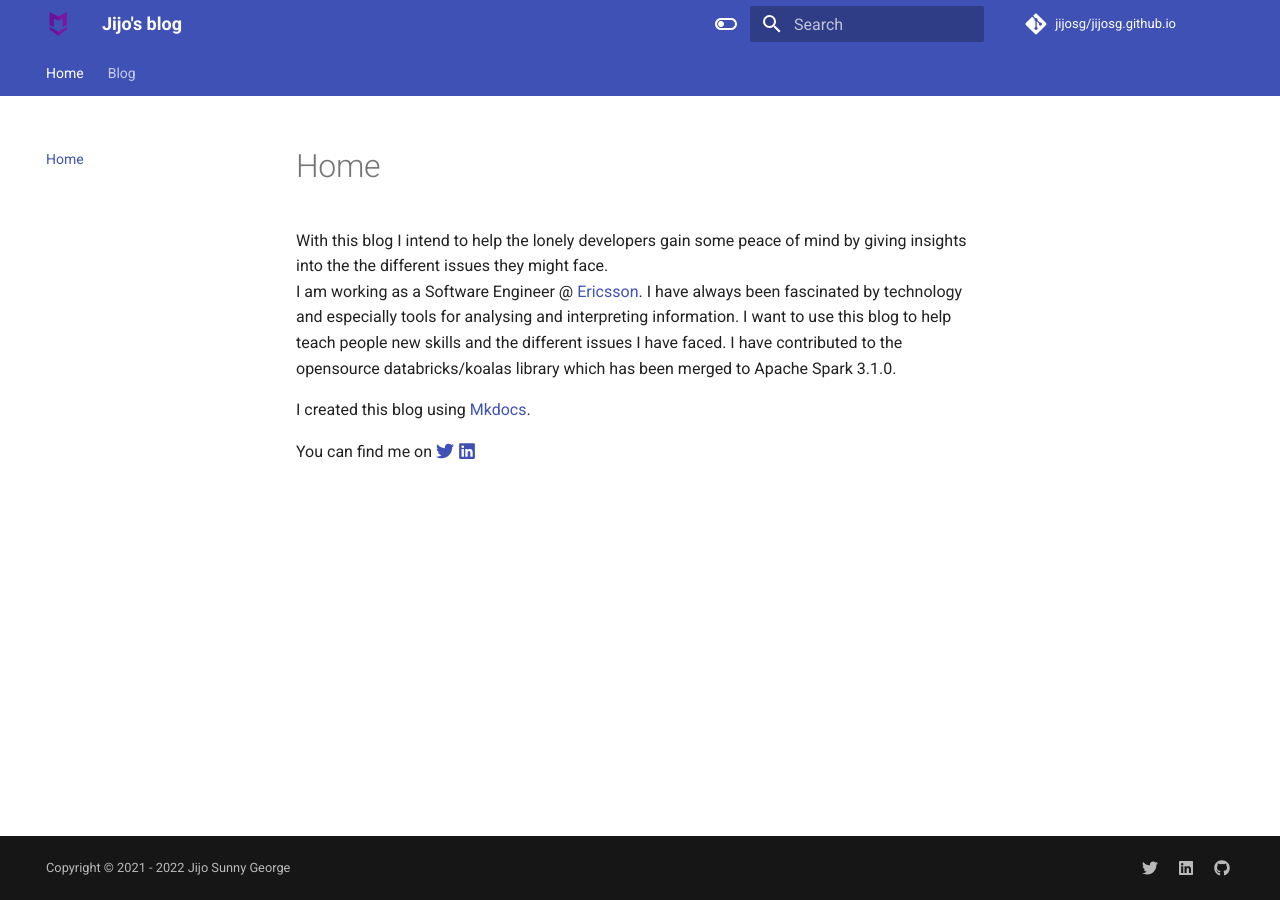
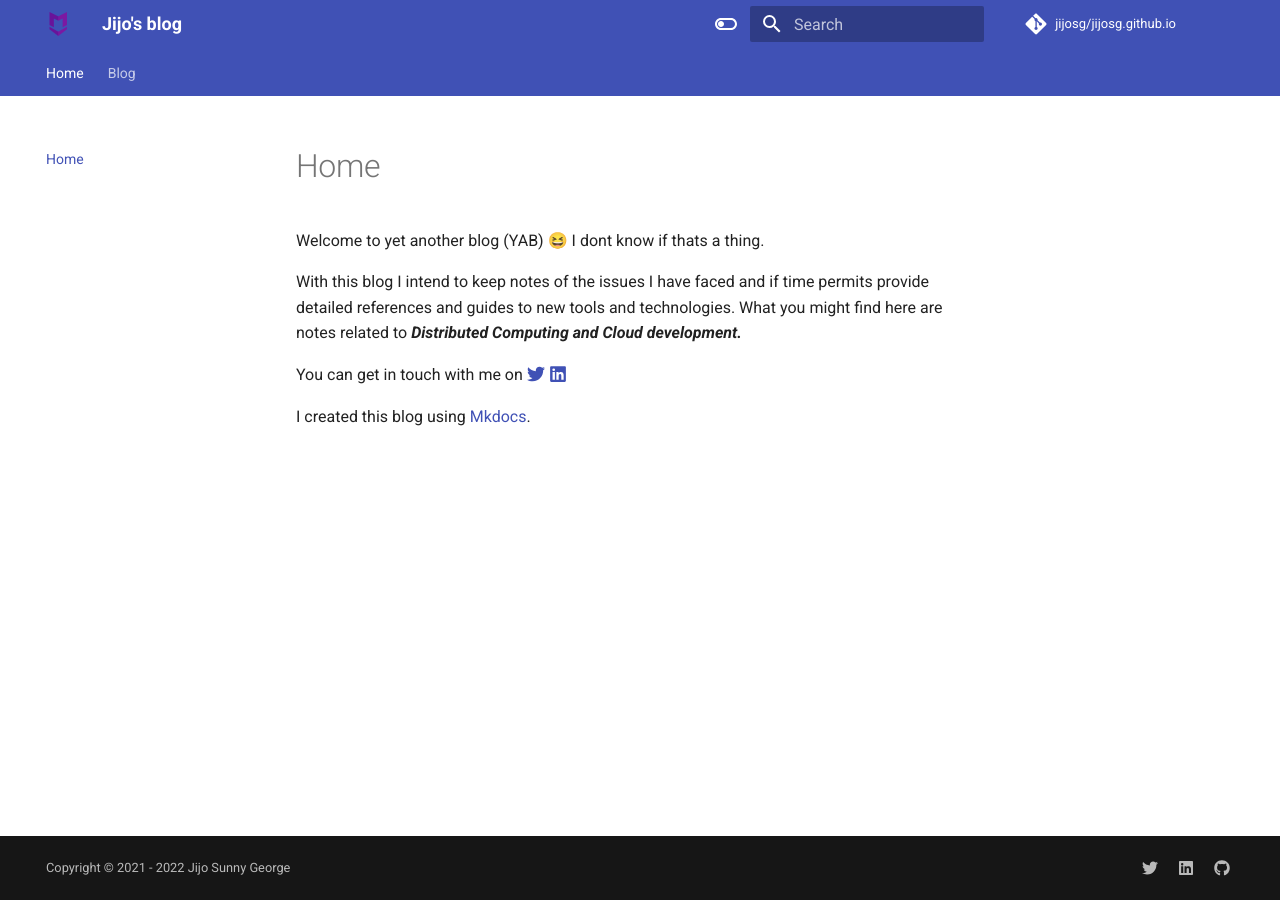
Before and after one commit to jijosg/jijosg.github.io, an MkDocs documentation site: the page built from docs/index.md, in a window 1280 px wide. Built offline with MkDocs 1.6.1 and Material for MkDocs 9.7.7, drawn with Linux system fonts in a browser that asks for light colours; comment, search, counter and statistics services are not loaded.

Commit message:
Updated about me

```diff
--- a/docs/index.md
+++ b/docs/index.md
@@ -2,13 +2,13 @@
 title: Welcome
 ---
 
-With this blog I intend to help the lonely developers gain some peace of mind by giving insights into the the different issues they might face.
-I am working as a Software Engineer @ [Ericsson](https://www.ericsson.com/en).
-I have always been fascinated by technology and especially tools for analysing and interpreting information.
-I want to use this blog to help teach people new skills and the different issues I have faced. I have contributed to the opensource databricks/koalas library which has been merged to Apache Spark 3.1.0.
+Welcome to yet another blog (YAB) 😆 I dont know if thats a thing.
+
+With this blog I intend to keep notes of the issues I have faced and if time permits provide detailed references and guides to new tools and technologies.
+What you might find here are notes related to ***Distributed Computing and Cloud development.***
+
+You can get in touch with me on
+[:fontawesome-brands-twitter:](https://twitter.com/jijo_sunny)
+[:fontawesome-brands-linkedin:](https://linkedin.com/in/jijo.s.george)
 
 I created this blog using [Mkdocs](http://mkdocs.org).
-
-You can find me on
-[:fontawesome-brands-twitter:](https://twitter.com/jijo_sunny)
-[:fontawesome-brands-linkedin:](https://linkedin.com/in/jijo.s.george)
```
